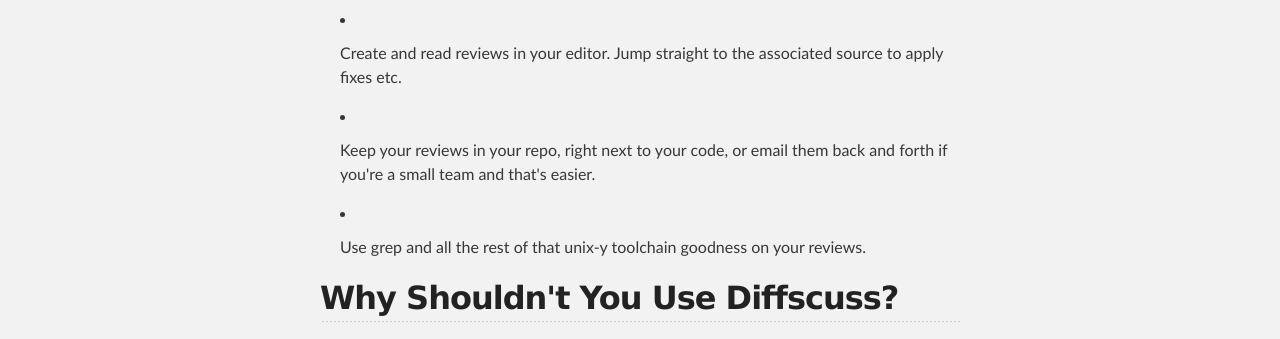
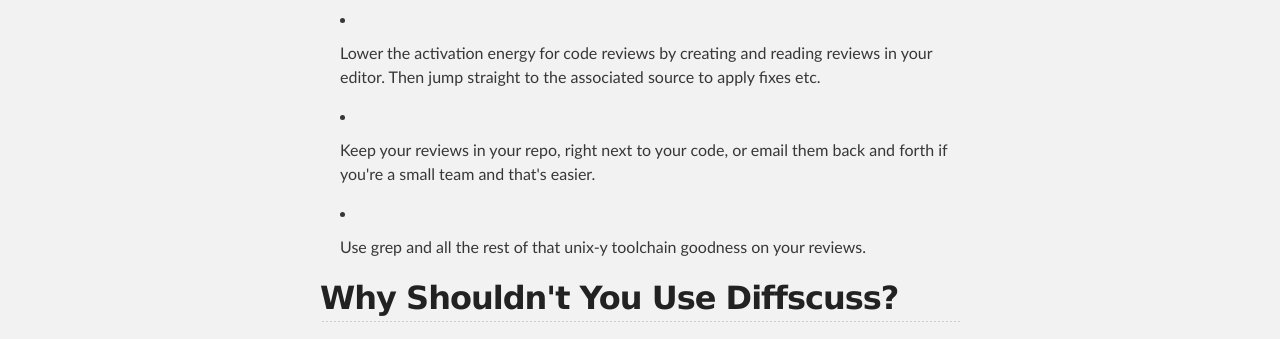
Before and after one commit to tomheon/diffscuss, a plain HTML site: page index.html in a window 1280 px wide. Shown: the part 439-778 px from the top of the page. Drawn offline with Linux system fonts and the light colour scheme.

Commit message:
Adjust index wording.

```diff
--- a/index.html
+++ b/index.html
@@ -36,8 +36,9 @@
 <h2>Why Should You Use Diffscuss?</h2>
 
 <ul>
-<li><p>Create and read reviews in your editor.  Jump straight to the
-associated source to apply fixes etc.</p></li>
+<li><p>Lower the activation energy for code reviews by creating and
+reading reviews in your editor.  Then jump straight to the associated
+source to apply fixes etc.</p></li>
 <li><p>Keep your reviews in your repo, right next to your code, or email
 them back and forth if you're a small team and that's easier.</p></li>
 <li><p>Use grep and all the rest of that unix-y toolchain goodness on your
```
